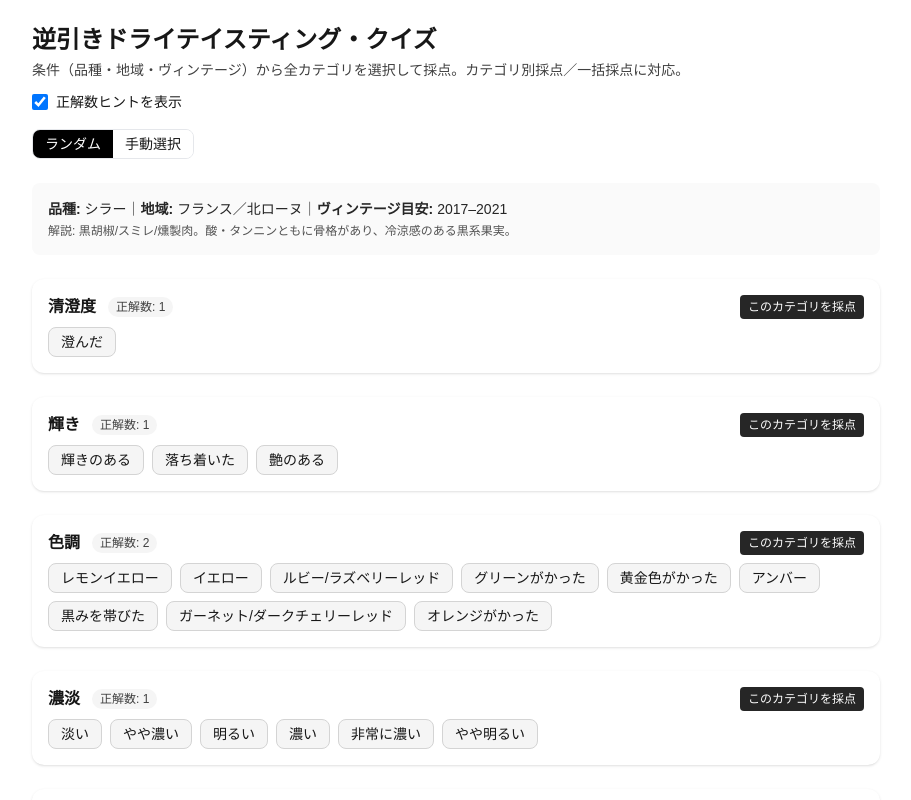
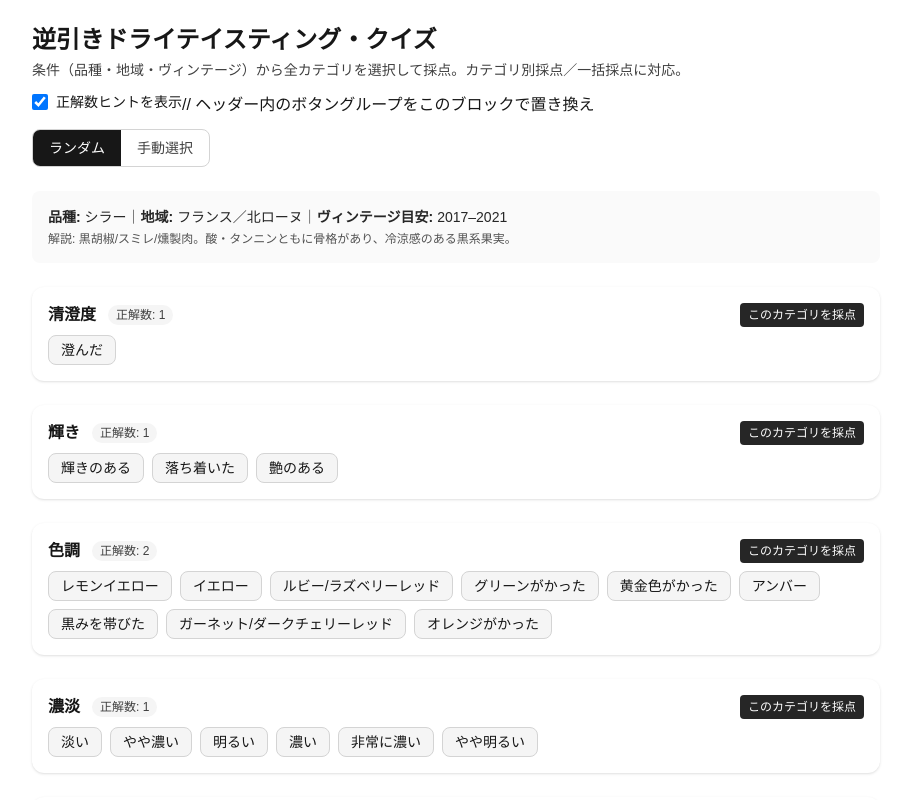
Before and after one commit to mandahan2002/vercel-wine-quiz, a Next.js app: page / in a window 1280 px wide. Shown: the top 800 px of the page, without its empty margins (184-1095 px from the left). Built offline with nearby package versions, Linux system fonts and the light colour scheme.

Commit message:
fix: normalize wines json to WineProfile

```diff
--- a/src/app/page.tsx
+++ b/src/app/page.tsx
@@ -281,25 +281,48 @@ export default function Page() {
           正解数ヒントを表示
         </label>
 
+        // ヘッダー内のボタングループをこのブロックで置き換え
 <div className="mt-3 flex flex-col sm:flex-row gap-2 sm:items-center">
-          <div className="inline-flex rounded-lg overflow-hidden border">
+  {/* セグメントの外枠（ライト/ダーク両対応） */}
+  <div className="inline-flex rounded-lg overflow-hidden border border-neutral-300 bg-white
+                  dark:border-neutral-700 dark:bg-neutral-900">
+    {/* helper: 選択/未選択のスタイル */}
+    {[
+      { key: "random", label: "ランダム" as const },
+      { key: "manual", label: "手動選択" as const },
+    ].map((seg) => {
+      const active = (seg.key === mode);
+      const base =
+        "px-4 py-2 text-sm font-medium transition-colors outline-none " +
+        "focus-visible:ring-2 focus-visible:ring-offset-2 focus-visible:ring-black focus-visible:ring-offset-white " +
+        "dark:focus-visible:ring-white dark:focus-visible:ring-offset-neutral-900";
+
+      const activeCls =
+        "bg-neutral-900 text-white dark:bg-white dark:text-neutral-900"; // 選択時：ライト=黒地/白字、ダーク=白地/黒字
+      const inactiveCls =
+        "bg-transparent text-neutral-700 hover:bg-neutral-100 " +       // 未選択（ライト）
+        "dark:text-neutral-300 dark:hover:bg-neutral-800";              // 未選択（ダーク）
+
+      return (
         <button
-              className={`px-3 py-1 text-sm ${mode === "random" ? "bg-black text-white" : "bg-white"}`}
-              onClick={() => setMode("random")}
+          key={seg.key}
+          type="button"
+          aria-pressed={active}
+          className={`${base} ${active ? activeCls : inactiveCls}`}
+          onClick={() => setMode(seg.key as "random" | "manual")}
         >
-              ランダム
+          {seg.label}
         </button>
-            <button
-              className={`px-3 py-1 text-sm ${mode === "manual" ? "bg-black text-white" : "bg-white"}`}
-              onClick={() => setMode("manual")}
-            >
-              手動選択
-            </button>
+      );
+    })}
   </div>
 
+  {/* 手動モードのセレクトはそのまま */}
   {mode === "manual" && (
     <select
-              className="border rounded-lg px-3 py-2 text-sm w-full sm:w-[420px]"
+      className="border rounded-lg px-3 py-2 text-sm w-full sm:w-[420px]
+                 bg-white text-neutral-900 border-neutral-300
+                 dark:bg-neutral-900 dark:text-neutral-100 dark:border-neutral-700"
       value={selectedWineId}
       onChange={(e) => {
         const id = e.target.value;
@@ -325,6 +348,7 @@ export default function Page() {
     </select>
   )}
 </div>
+
       </header>
 
       <div className="p-4 rounded-lg bg-neutral-50 dark:bg-neutral-800">
```
Lines whose indentation alone changed are shown as unchanged.
